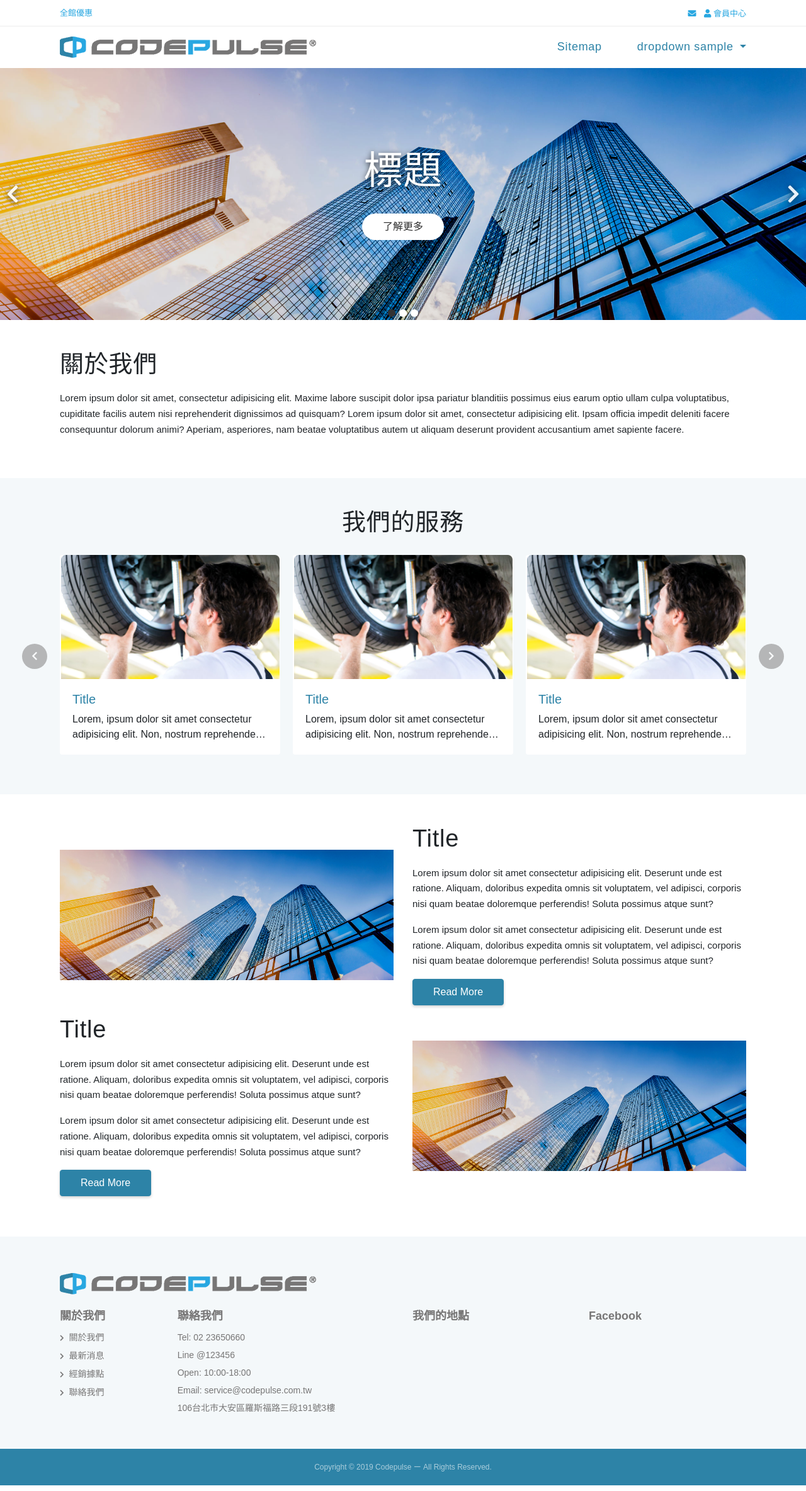
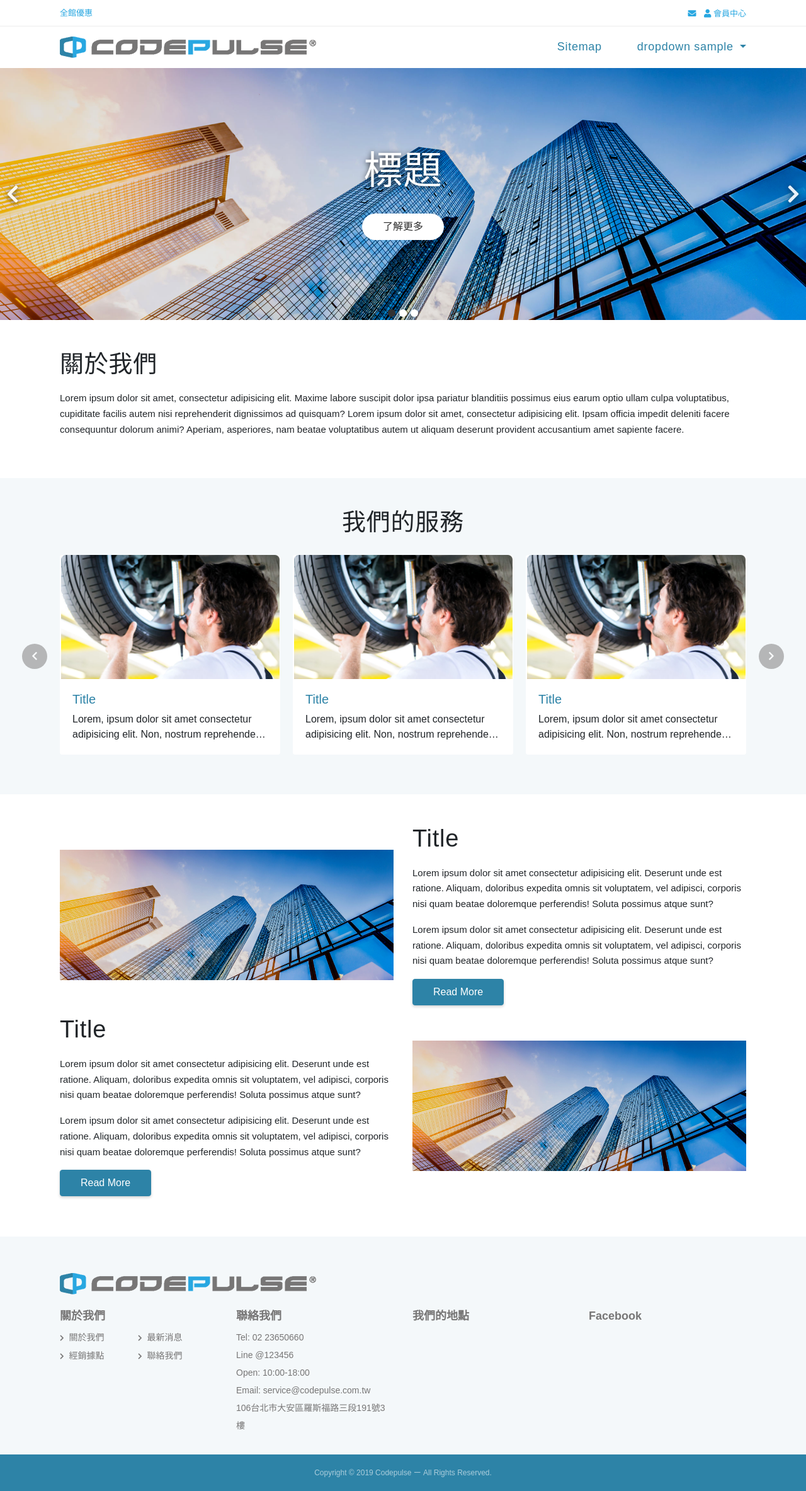
Before and after one commit to jannyjie/codepulse, a PHP site: page /index.php in a window 1280 px wide. Shown: the whole page at 63% size. Run offline with PHP 8.4, Linux system fonts and the light colour scheme; style sheets or scripts are compiled from the project's sources; some libraries are stand-ins or nearby versions; grey boxes are pictures that could not be loaded.

Commit message:
Update - 新增 footer 多欄式排版

```diff
--- a/assets/css/scss/layout/_footer.scss
+++ b/assets/css/scss/layout/_footer.scss
@@ -5,8 +5,8 @@
   font-size: 14px;
   line-height: 2em;
 
-  @include res(xlpad){
-    padding-top: 42px;
+  ul > li {
+    vertical-align: top;
   }
 
   a {
@@ -19,8 +19,36 @@
     font-weight: bold;
     font-size: 18px;
   }
+
+  ul.footer-ul-2-col > li { display: inline-block; width: 100%; }
+  ul.footer-ul-4-col > li { display: inline-block; width: 48%; }
+
+  @media all and (min-width: 576px) {
+    ul.footer-ul-2-col > li { display: inline-block; width: 48%; }
   }
 
+  @media all and (min-width: 768px){
+  }
+
+  @media all and (min-width: 992px){
+    ul.footer-ul-2-col > li { display: inline-block; width: 48%; }
+    ul.footer-ul-4-col > li { display: inline-block; width: 48%; }
+  }
+
+  @media all and (min-width: 1200px){
+    ul.footer-ul-4-col > li { display: inline-block; width: 23%; }
+  }
+
+  @media all and (min-width: 1400px){
+  }
+
+  @media all and (min-width: 1600px){
+  }
+
+
+  @include res(xlpad){
+    padding-top: 42px;
+  }
   .copyright {
     font-size: 12px;
     margin: 0;
@@ -28,6 +56,7 @@
     text-align: center;
     padding: 15px 10px;
     color: transparentize($white,0.4);
+  }
 }
 
 .scrollToTop {
--- a/footer.php
+++ b/footer.php
@@ -2,16 +2,16 @@
     <div class="container pt-3 pb-lg-3">
         <a href="index.php" class="logo mb-4"><img alt="" src="assets/img/logo.png"></a>
       <div class="row">
-        <div class="col-md-6 col-lg-2 mb-3">
+        <div class="col-md-6 col-lg-3 mb-3">
           <h5 class="footer-title"><span>關於我們</span></h5>
-            <ul class="list-angle">
+            <ul class="list-angle footer-ul-2-col">
                 <li><a href="about.php">關於我們</a></li>
                 <li><a href="news.php">最新消息</a></li>
                 <li><a href="location.php">經銷據點</a></li>
                 <li><a href="contact.php">聯絡我們</a></li>
             </ul>
         </div>
-          <div class="col-md-6 col-lg-4 mb-3">
+          <div class="col-md-6 col-lg-3 mb-3">
           <h5 class="footer-title"><span>聯絡我們</span></h5>
             <ul>
                 <li><a href="tel:0223650660">Tel: 02 23650660</a></li>
@@ -44,7 +44,7 @@
         <script src="assets/js/wow.min.js"></script>
         <script src="assets/js/jquery.magnificpopup-1.1.0.min.js"></script>
         <script src="assets/js/waves-0.7.6.min.js"></script>
-        <script src="assets/js/common.js"></script>
+        <script src="assets/js/common.js?t=<?=time()?>"></script>
 <script>
 document.addEventListener("DOMContentLoaded", function() {
   var lazyImages = [].slice.call(document.querySelectorAll(".lazy"));
```
Lines whose indentation alone changed are shown as unchanged.
